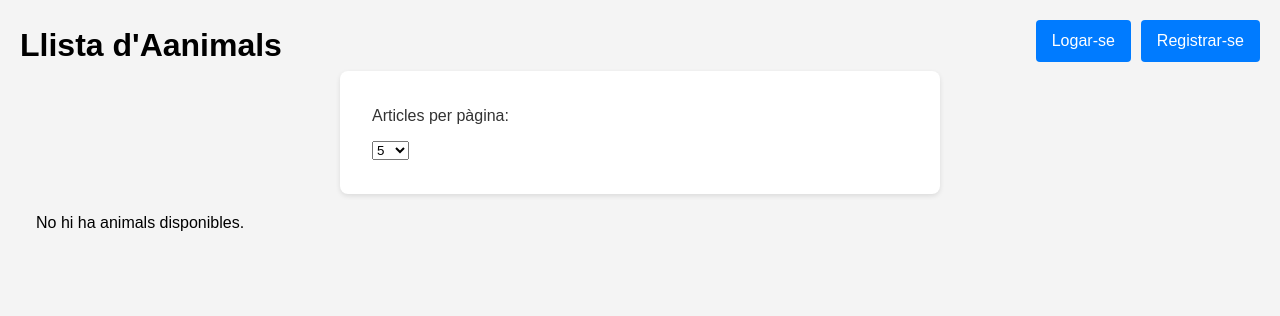
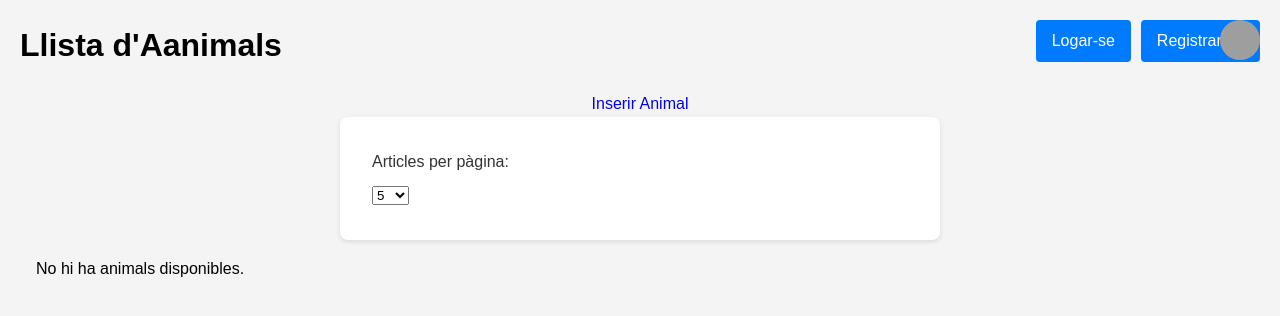
Before and after one commit to mlopezsapalomera/ProjecteServidor, a PHP site: page / in a window 1280 px wide. Shown: the top 316 px of the page. Run offline with PHP 8.4, Linux system fonts and the light colour scheme; data comes from the database, SQL or seed files in the repository; data that the repository does not hold is empty; grey boxes are pictures that could not be loaded.

Commit message:
Add user profile dropdown and insert animal button to index.php

```diff
--- a/index.php
+++ b/index.php
@@ -35,7 +35,6 @@ $articulos_por_pagina = isset($_GET['articulos_por_pagina']) ? (int)$_GET['artic
             <?php if ($is_logged_in): ?>
                 <a href="controllers/logout.controller.php" class="btn">Tancar Sessió</a>
                 <a href="view/misAnimales.vista.html" class="btn">Mis Animales</a>
-                <a href="view/Inserir.vista.html" class="btn">Inserir Animal</a>
                 <?php if ($is_admin): ?>
                     <a href="view/vistaUsuaris.vista.html" class="btn">Vista Usuaris</a>
                 <?php endif; ?>
@@ -43,6 +42,17 @@ $articulos_por_pagina = isset($_GET['articulos_por_pagina']) ? (int)$_GET['artic
                 <a href="view/login.vista.html" class="btn">Logar-se</a>
                 <a href="view/Register.vista.html" class="btn">Registrar-se</a>
             <?php endif; ?>
+        </div>
+        <div class="insert-animal">
+            <a href="view/Inserir.vista.html" class="btn">Inserir Animal</a>
+        </div>
+        <div class="user-profile">
+            <img src="path/to/default/profile.jpg" alt="User Profile" class="profile-icon" id="profile-icon">
+            <div class="dropdown-menu" id="dropdown-menu">
+                <a href="view/perfil.vista.html">Mi Perfil</a>
+                <a href="view/misAnimales.vista.html">Mis Animales</a>
+                <a href="controllers/logout.controller.php">Tancar Sessió</a>
+            </div>
         </div>
     </header>
 
@@ -73,5 +83,10 @@ $articulos_por_pagina = isset($_GET['articulos_por_pagina']) ? (int)$_GET['artic
             ?>
         </div>
     </main>
+    <script>
+        document.getElementById('profile-icon').addEventListener('click', () => {
+            document.getElementById('dropdown-menu').classList.toggle('show');
+        });
+    </script>
 </body>
 </html>
--- a/styles/styles.css
+++ b/styles/styles.css
@@ -308,3 +308,51 @@ table tr:hover {
 .table-actions .btn-danger:hover {
     background-color: #c82333;
 }
+
+/* Estilo para el botón "Inserir Animal" */
+.insert-animal {
+    text-align: center;
+    margin-top: 20px;
+}
+
+/* Estilo para el icono de usuario y el menú desplegable */
+.user-profile {
+    position: absolute;
+    top: 20px;
+    right: 20px;
+    display: flex;
+    align-items: center;
+}
+
+.profile-icon {
+    width: 40px;
+    height: 40px;
+    border-radius: 50%;
+    cursor: pointer;
+}
+
+.dropdown-menu {
+    display: none;
+    position: absolute;
+    top: 60px;
+    right: 0;
+    background-color: white;
+    box-shadow: 0 2px 5px rgba(0,0,0,0.1);
+    border-radius: 4px;
+    overflow: hidden;
+}
+
+.dropdown-menu a {
+    display: block;
+    padding: 10px 20px;
+    text-decoration: none;
+    color: black;
+}
+
+.dropdown-menu a:hover {
+    background-color: #f0f0f0;
+}
+
+.dropdown-menu.show {
+    display: block;
+}
```
